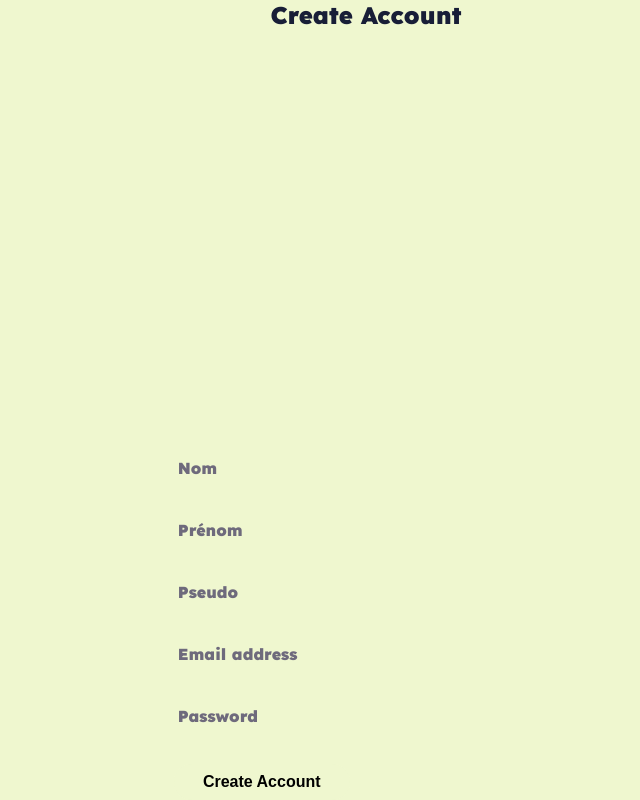
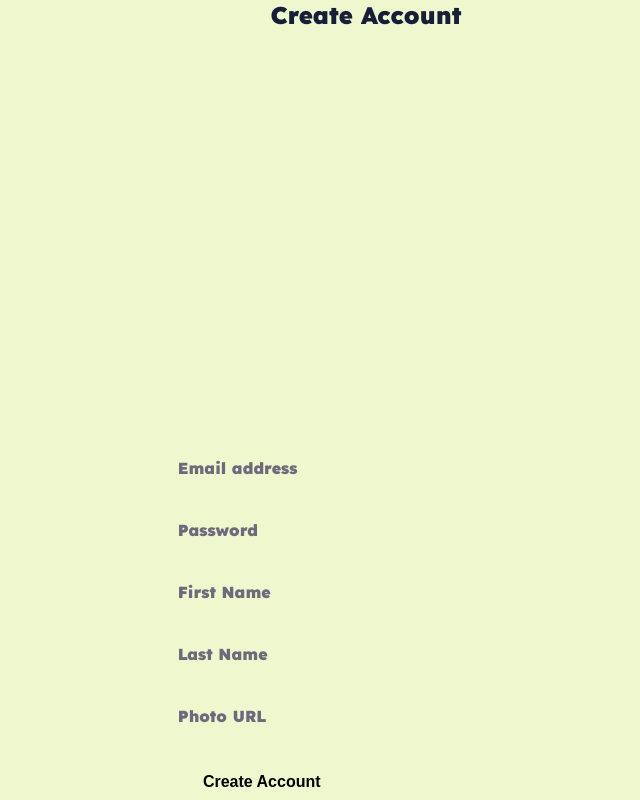
Before and after one commit to rayhearth/TodoList, a React (Vite) app: page /create-account in a window 1280 px wide. Shown: the whole page, without its empty margins (274-914 px from the left). Built offline with nearby package versions, Linux system fonts and the light colour scheme.

Commit message:
create a simulated response to acces on dashboard if you creat your account

```diff
--- a/src/pages/create-account.jsx
+++ b/src/pages/create-account.jsx
@@ -1,72 +1,71 @@
 import React, { useState, useEffect } from "react";
-import { useLocation } from "react-router";
+import { useLocation, useNavigate } from "react-router";
+import { useDispatch } from "react-redux";
+import { isConnected } from "../feature/user.slice";
 
 const CreateAccount = () => {
   const location = useLocation();
+  const navigate = useNavigate();
+  const dispatch = useDispatch();
   const [credentials, setCredentials] = useState({
     email: "",
     password: "",
+    firstName: "",
+    lastName: "",
+    photoUrl: "",
   });
 
   useEffect(() => {
     if (location.state) {
-      setCredentials({
+      setCredentials((prev) => ({
+        ...prev,
         email: location.state.email || "",
         password: location.state.password || "",
-      });
+      }));
     }
   }, [location.state]);
 
   const onChange = (e) => {
     const { name, value } = e.target;
-    setCredentials({
-      ...credentials,
+    setCredentials((prev) => ({
+      ...prev,
       [name]: value,
-    });
+    }));
   };
 
   const onSubmit = (e) => {
     e.preventDefault();
-    // Logic for creating a new account goes here
+
+    // Simuler une réponse API
+    const simulatedResponse = {
+      body: {
+        token: "fake-jwt-token",
+        firstName: "Leila",
+        lastName: "Vador",
+        photoUrl: "../assets/img/user.png",
+      },
+    };
+
+    // Mettre à jour le store avec les informations de l'utilisateur
+    dispatch(
+      isConnected({
+        isAuthentificated: true,
+        email: credentials.email,
+        firstName: simulatedResponse.body.firstName,
+        lastName: simulatedResponse.body.lastName,
+        photoUrl: simulatedResponse.body.photoUrl,
+        token: simulatedResponse.body.token,
+      })
+    );
+
+    // Naviguer vers le dashboard
+    navigate("/dashboard");
   };
 
   return (
     <section className="create-account">
       <h2>Create Account</h2>
       <form onSubmit={onSubmit}>
-        <div className="input-wrapper">
-          <img src=" " alt="" />
-        </div>
-        <div className="input-wrapper">
-          <label htmlFor="mail-create">Nom</label>
-          <input
-            type="text"
-            name="email"
-            value=""
-            onChange={onChange}
-            id="mail-create"
-          />
-        </div>
-        <div className="input-wrapper">
-          <label htmlFor="mail-create">Prénom</label>
-          <input
-            type="text"
-            name="email"
-            value=""
-            onChange={onChange}
-            id="mail-create"
-          />
-        </div>
-        <div className="input-wrapper">
-          <label htmlFor="mail-create">Pseudo</label>
-          <input
-            type="text"
-            name="email"
-            value=""
-            onChange={onChange}
-            id="mail-create"
-          />
-        </div>
         <div className="input-wrapper">
           <label htmlFor="mail-create">Email address</label>
           <input
@@ -87,6 +86,36 @@ const CreateAccount = () => {
             id="password-create"
           />
         </div>
+        <div className="input-wrapper">
+          <label htmlFor="firstName-create">First Name</label>
+          <input
+            type="text"
+            name="firstName"
+            value={credentials.firstName}
+            onChange={onChange}
+            id="firstName-create"
+          />
+        </div>
+        <div className="input-wrapper">
+          <label htmlFor="lastName-create">Last Name</label>
+          <input
+            type="text"
+            name="lastName"
+            value={credentials.lastName}
+            onChange={onChange}
+            id="lastName-create"
+          />
+        </div>
+        <div className="input-wrapper">
+          <label htmlFor="photoUrl-create">Photo URL</label>
+          <input
+            type="text"
+            name="photoUrl"
+            value={credentials.photoUrl}
+            onChange={onChange}
+            id="photoUrl-create"
+          />
+        </div>
         <button type="submit" className="create-account-btn">
           <span>Create Account</span>
         </button>
```
